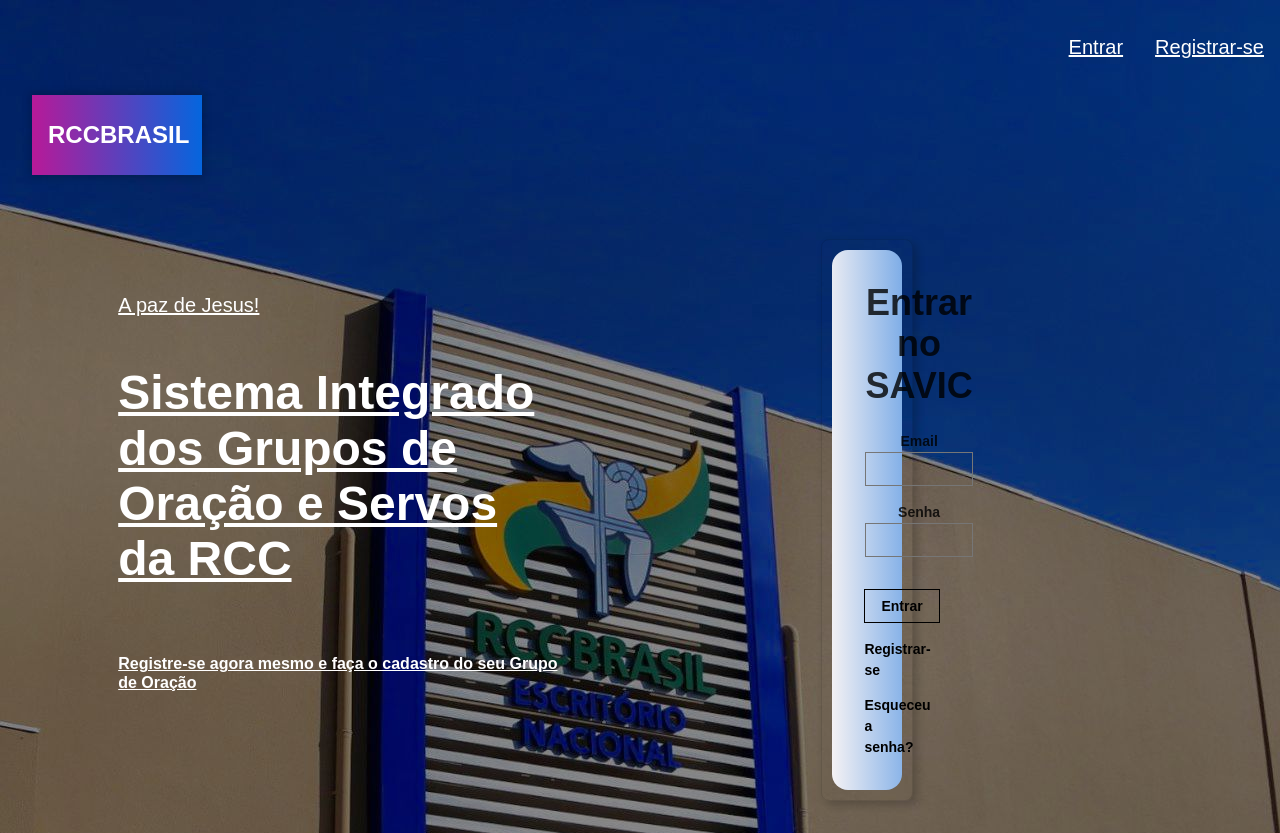
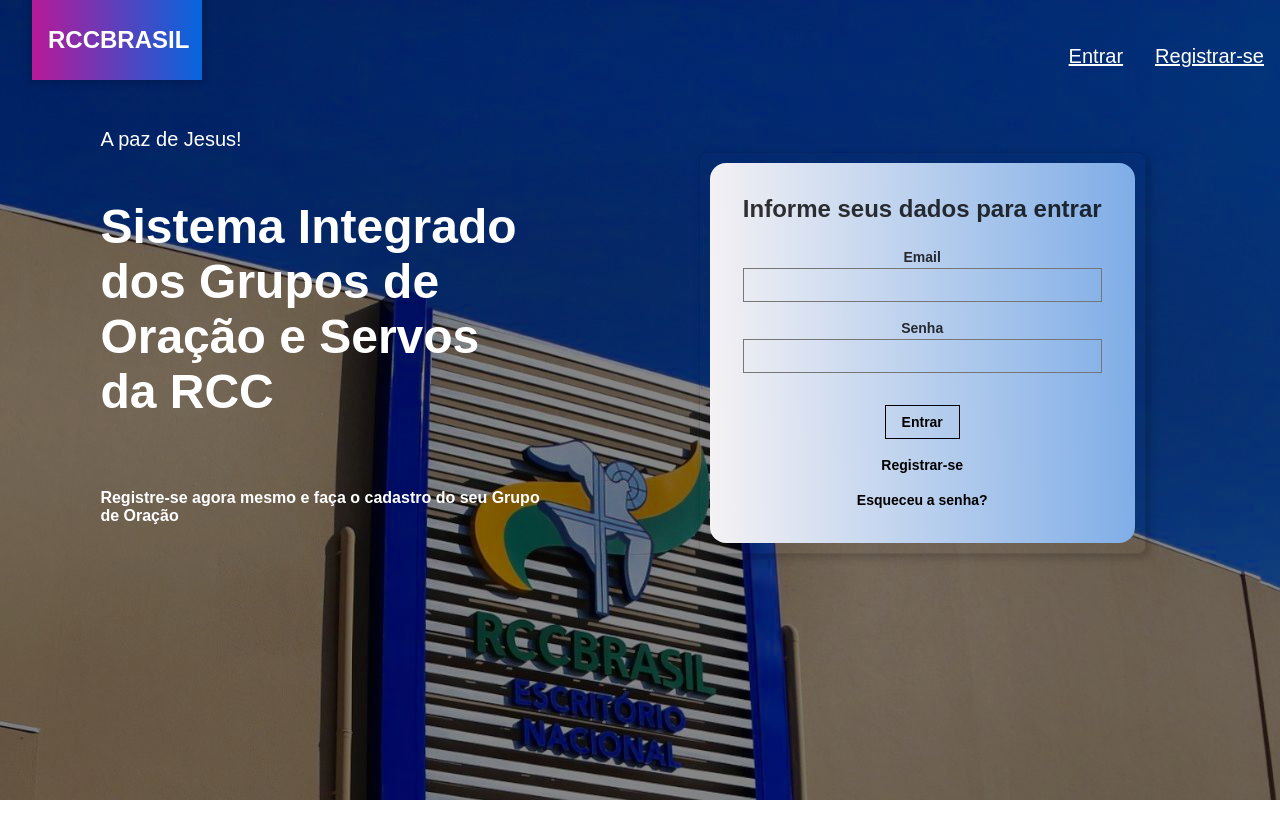
Before and after one commit to lpkyrius/newsys-fe, a React (Create React App) app: page / in a window 1280 px wide. After the commit the page ends 800 px from the top, so only its background shows below. Built offline with nearby package versions, Linux system fonts and the light colour scheme.

Commit message:
Adjusting layout 2 columns

```diff
--- a/src/App.css
+++ b/src/App.css
@@ -37,11 +37,19 @@
   }
 }
 
+.SideBySideContainerTop {
+  display: flex;
+  align-items: center;
+  justify-content: space-between;
+  width: 100%;
+  margin-top: 0px; /* Adjust the margin as needed */
+}
+
 .SideBySideContainer {
   display: flex;
   align-items: center;
   justify-content: space-evenly;
-  width: 90%;
+  width: 100%;
   margin-top: 0px; /* Adjust the margin as needed */
 }
 
--- a/src/App.js
+++ b/src/App.js
@@ -63,8 +63,10 @@
     const { isSignedIn, route } = this.state;
     return (
       <div className='App'>
-        <Navigation isSignedIn={isSignedIn} onRouteChange={this.onRouteChange} />
-        <Logo />
+        <div className="SideBySideContainerTop">
+          <Logo />
+          <Navigation isSignedIn={isSignedIn} onRouteChange={this.onRouteChange} />
+        </div>
         <div className="container">
           {route === 'home' ? (
             <div>
--- a/src/components/IntroText/IntroText.js
+++ b/src/components/IntroText/IntroText.js
@@ -4,9 +4,9 @@
 
     return (
         <div className="MainText" data-scrollax-parent="true">
-            <span className="f4 link white underline pa3">A paz de Jesus!</span>
-            <h1 className="f1 link white underline pa3">Sistema Integrado dos Grupos de Oração e Servos da RCC</h1>
-            <h6 className="f5 link white underline pa3">Registre-se agora mesmo e faça o cadastro do seu Grupo de Oração</h6>
+            <span className="f4 link white pa3">A paz de Jesus!</span>
+            <h1 className="f1 link white pa3">Sistema Integrado dos Grupos de Oração e Servos da RCC</h1>
+            <h6 className="f5 link white pa3">Registre-se agora mesmo e faça o cadastro do seu Grupo de Oração</h6>
         </div>
     );
 }
--- a/src/components/Register/Register.js
+++ b/src/components/Register/Register.js
@@ -61,7 +61,7 @@
     render() {
         return (
             <div className='SignIn-Gen right'>
-            <article className="card br3 ba b--black-10 mv4 w-100 w-50-m w-25-l mw6 shadow-5 center">
+            <article className="card br3 ba b--black-10 w-100 w-50-m mw6 shadow-5 center">
                 <div className='SignIn-inner'>
                     <main className="pa4 black-80">
                         <div className="measure">
--- a/src/components/Signin/Signin.css
+++ b/src/components/Signin/Signin.css
@@ -1,3 +1,10 @@
+.SignIn-Gen{
+    width: 100%;
+    height: 100%;
+    padding: 0 50px;
+    margin: 40px auto;
+}
+
 .SignIn-inner {
     font-family: sans-serif;
     font-size:x-large;
@@ -80,6 +87,10 @@
 .link:focus {
     transition: color .15s ease-in;
     outline: 1px dotted currentColor;
+}
+
+.mw5 {
+    max-width: 16rem;
 }
 
 .w-100 {
--- a/src/components/Signin/Signin.js
+++ b/src/components/Signin/Signin.js
@@ -43,12 +43,12 @@
         const { onRouteChange } = this.props;
         return (
             <div className='SignIn-Gen right'>
-            <article className="card br3 ba b--black-10 mv4 w-100 w-50-m w-25-l mw6 shadow-5 center">
+            <article className="br3 ba b--black-10 mv4 w-100 w-50-m mw6 shadow-5 center">
                 <div className='SignIn-inner'>
                     <main className="pa4 black-80">
                         <div className="measure">
                             <fieldset id="sign_up" className="ba b--transparent ph0 mh0">
-                            <legend className="f2 fw6 ph0 mh0">Entrar no SAVIC</legend>
+                            <legend className="f3 fw6 ph0 mh0">Informe seus dados para entrar</legend>
                             <div className="mt3">
                                 <label className="db fw6 lh-copy f6" htmlFor="email-address">Email</label>
                                 <input
--- a/src/components/ToastContainer/ToastContainer.js
+++ b/src/components/ToastContainer/ToastContainer.js
@@ -1,9 +1,9 @@
 import { ToastContainer, toast } from 'react-toastify';
 import 'react-toastify/dist/ReactToastify.css';
 
-const notify = (type, message) => {
-    if (type === 'info') {
-        toast.info(message, {
+const notify = (type = 'info', message) => {
+
+    let toastParameters = {
         position: "top-right",
         autoClose: 2000,
         hideProgressBar: false,
@@ -12,40 +12,18 @@
         draggable: true,
         progress: undefined,
         theme: "light",
-        });
+    };
+
+    if (type === 'info') {
+        toast.info(message, toastParameters);
     } else if (type === 'error') {
-        toast.error(message, {
-            position: "top-right",
-            autoClose: 2000,
-            hideProgressBar: false,
-            closeOnClick: true,
-            pauseOnHover: true,
-            draggable: true,
-            progress: undefined,
-            theme: "light",
-        });
+        toast.error(message, toastParameters);
     } else if (type === 'success') {
-        toast.success(message, {
-            position: "top-right",
-            autoClose: 2000,
-            hideProgressBar: false,
-            closeOnClick: true,
-            pauseOnHover: true,
-            draggable: true,
-            progress: undefined,
-            theme: "light",
-        });
+        toast.success(message, toastParameters);
     } else if (type === 'warning') {
-        toast.warn(message, {
-            position: "top-right",
-            autoClose: 2000,
-            hideProgressBar: false,
-            closeOnClick: true,
-            pauseOnHover: true,
-            draggable: true,
-            progress: undefined,
-            theme: "light",
-        });
+        toast.warn(message, toastParameters);
+    } else {
+        toast(message, toastParameters);
     }
 
 }
```
Lines whose indentation alone changed are shown as unchanged.
